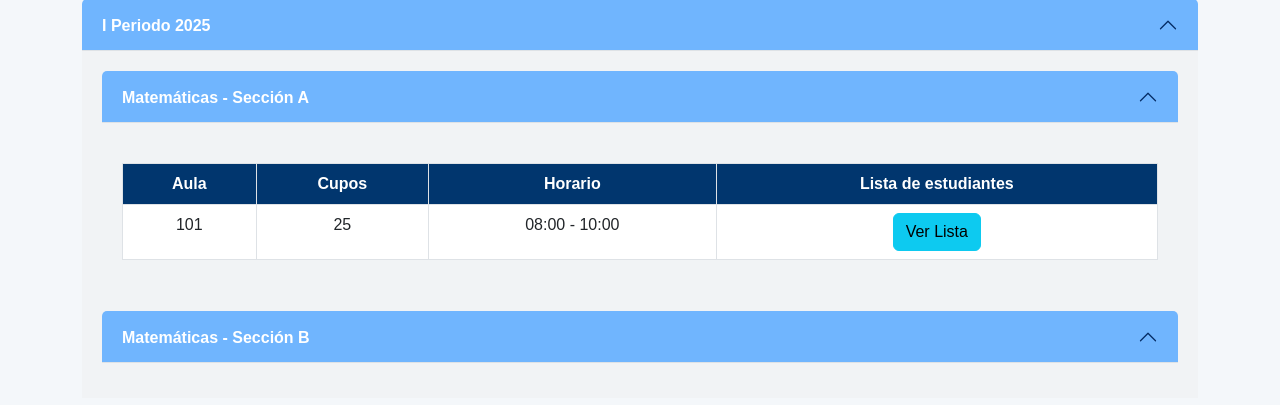
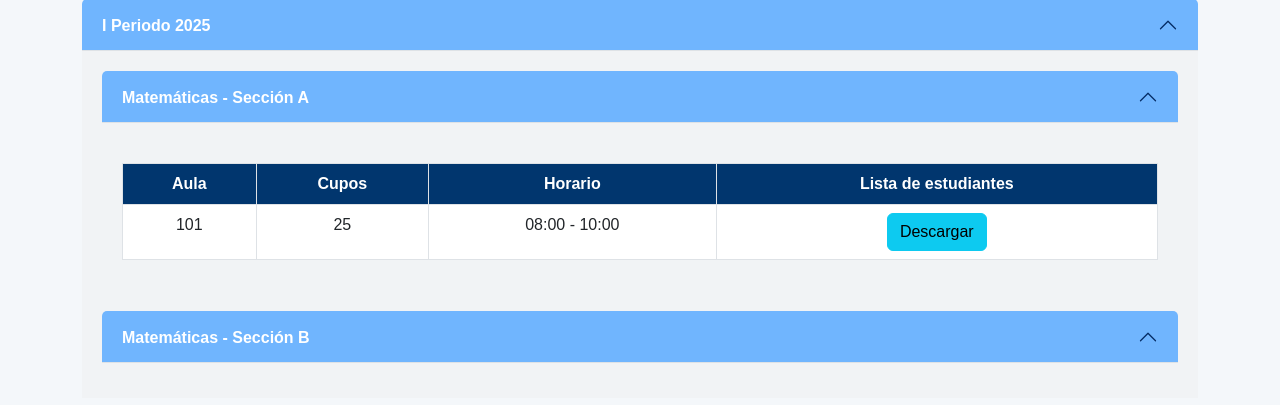
Before and after one commit to MikeWinchester/Registro_Frontend, a PHP site: page /views/components/clases.php in a window 1280 px wide. Shown: the part 161-566 px from the top of the page. Run offline with PHP 8.4, Linux system fonts and the light colour scheme.

Commit message:
Add files via upload
modified:   views/components/clases.php
modified:   views/components/evaluaciones.php

```diff
--- a/views/components/clases.php
+++ b/views/components/clases.php
@@ -57,7 +57,7 @@
                                                 <td>101</td>
                                                 <td>25</td>
                                                 <td>08:00 - 10:00</td>
-                                                <td><button class="btn btn-info">Ver Lista</button></td>
+                                                <td><button class="btn btn-info">Descargar</button></td>
                                             </tr>
                                         </tbody>
                                     </table>
@@ -88,7 +88,7 @@
                                                 <td>102</td>
                                                 <td>0</td>
                                                 <td>10:00 - 12:00</td>
-                                                <td><button class="btn btn-info">Ver Lista</button></td>
+                                                <td><button class="btn btn-info">Descargar</button></td>
                                             </tr>
                                         </tbody>
                                     </table>
@@ -101,7 +101,6 @@
         </div>
 
 
-
 <script src="https://cdn.jsdelivr.net/npm/bootstrap@5.3.0/dist/js/bootstrap.bundle.min.js"></script>
 
 </body>
--- a/views/components/evaluaciones.php
+++ b/views/components/evaluaciones.php
@@ -25,7 +25,7 @@
             <!-- Aquí se cargarán los estudiantes dinámicamente -->
         </div>
 
-        <button class="btn btn-success mt-3" onclick="guardarNotas()">Guardar Notas</button>
+        <button id="guardarNotas" class="btn btn-success mt-3" onclick="guardarNotas()">Guardar Notas</button>
     </div>
 </div>
 
```
